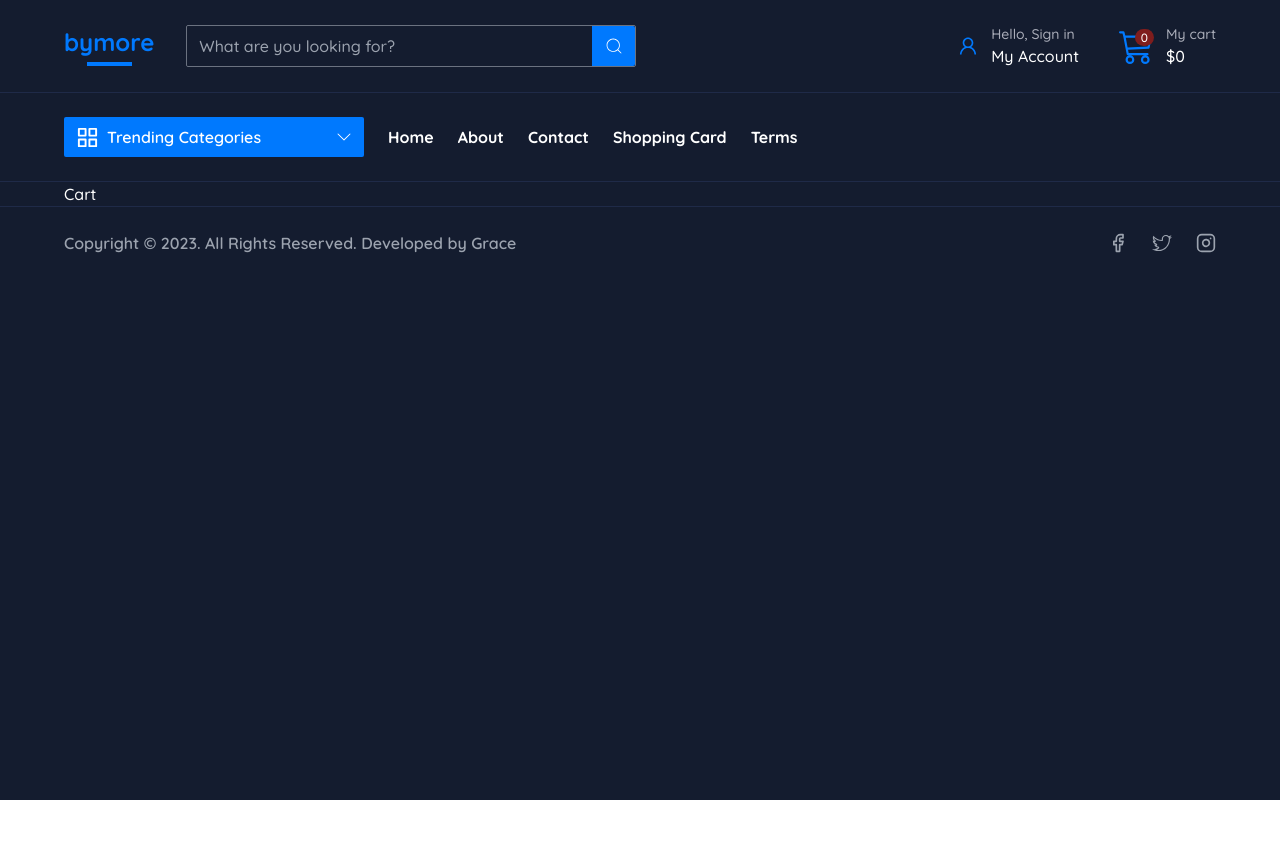
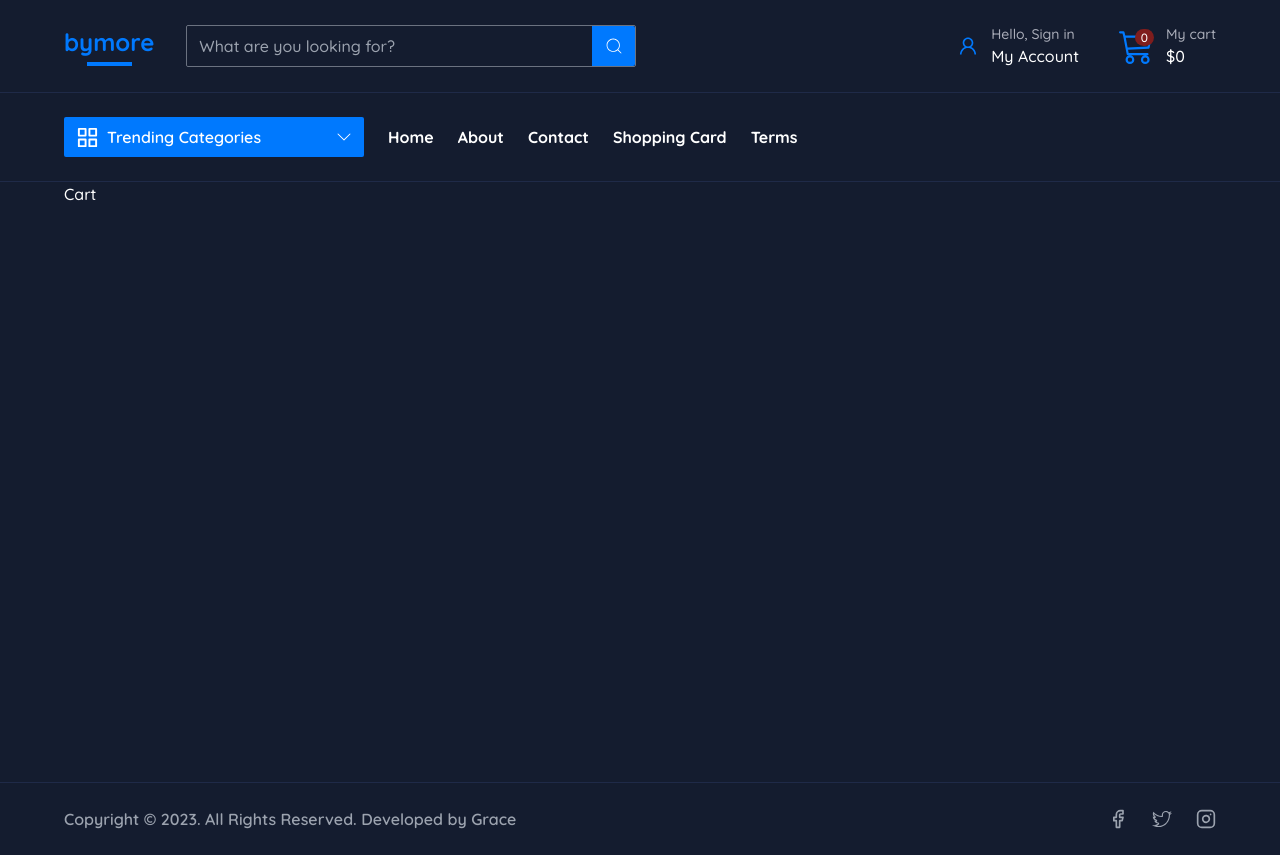
Before and after one commit to gracebir/buymore, a Next.js app: page /cart in a window 1280 px wide. Before the commit the page ends 800 px from the top, so only its background shows below. Built offline with nearby package versions, Linux system fonts and the light colour scheme.

Commit message:
setting a min height on based layout

```diff
--- a/src/components/Layout.tsx
+++ b/src/components/Layout.tsx
@@ -10,7 +10,7 @@ function Layout({ children }: layoutProp) {
   return (
     <div>
       <Navbar/>
-      <div className="mx-auto max-w-6xl px-4 lg:px-0 mt-[84px] lg:mt-0">
+      <div className="mx-auto max-w-6xl min-h-[75vh] px-4 lg:px-0 mt-[84px] lg:mt-0">
         {children}
       </div>
       <Footer/>
```
